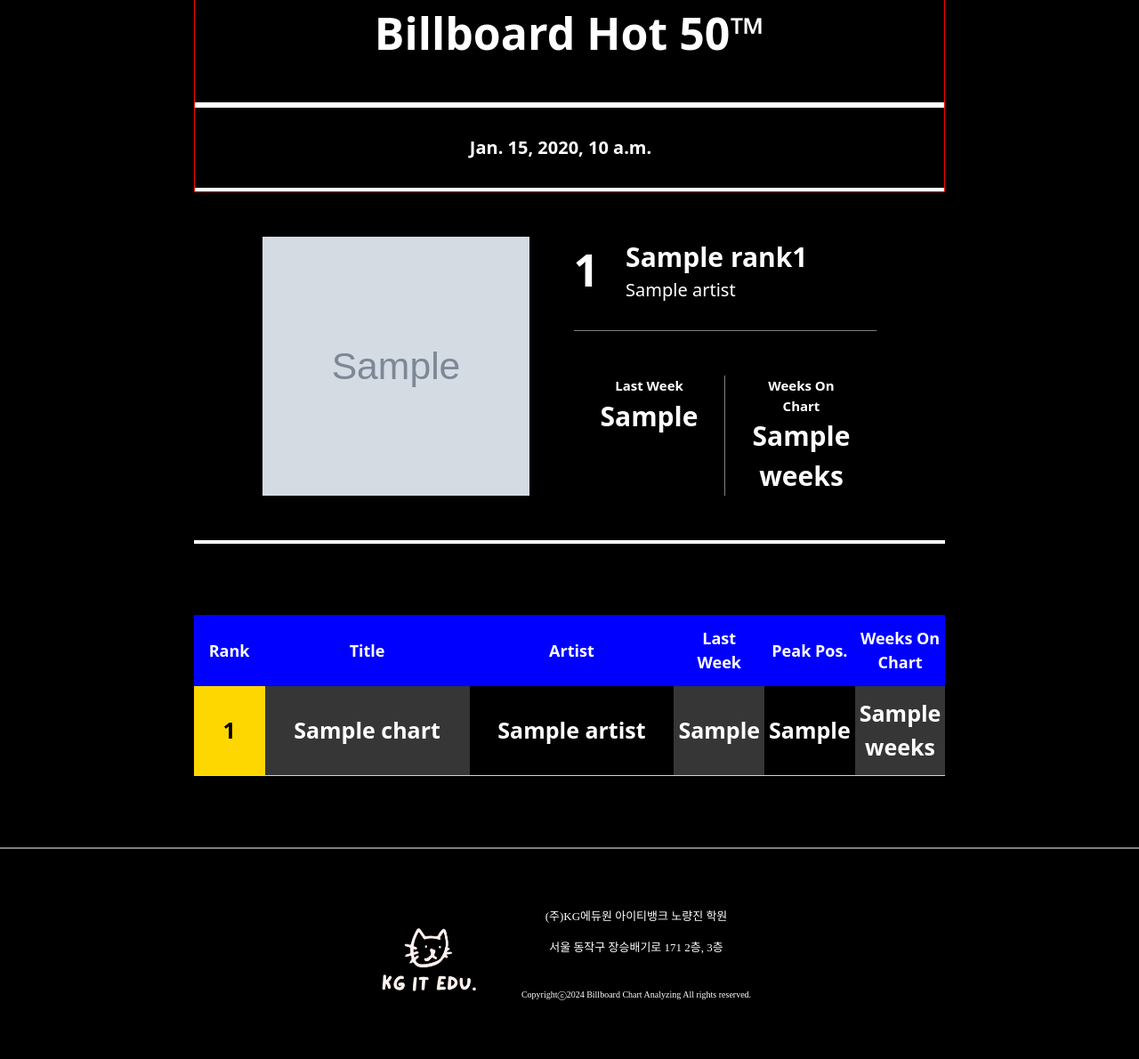
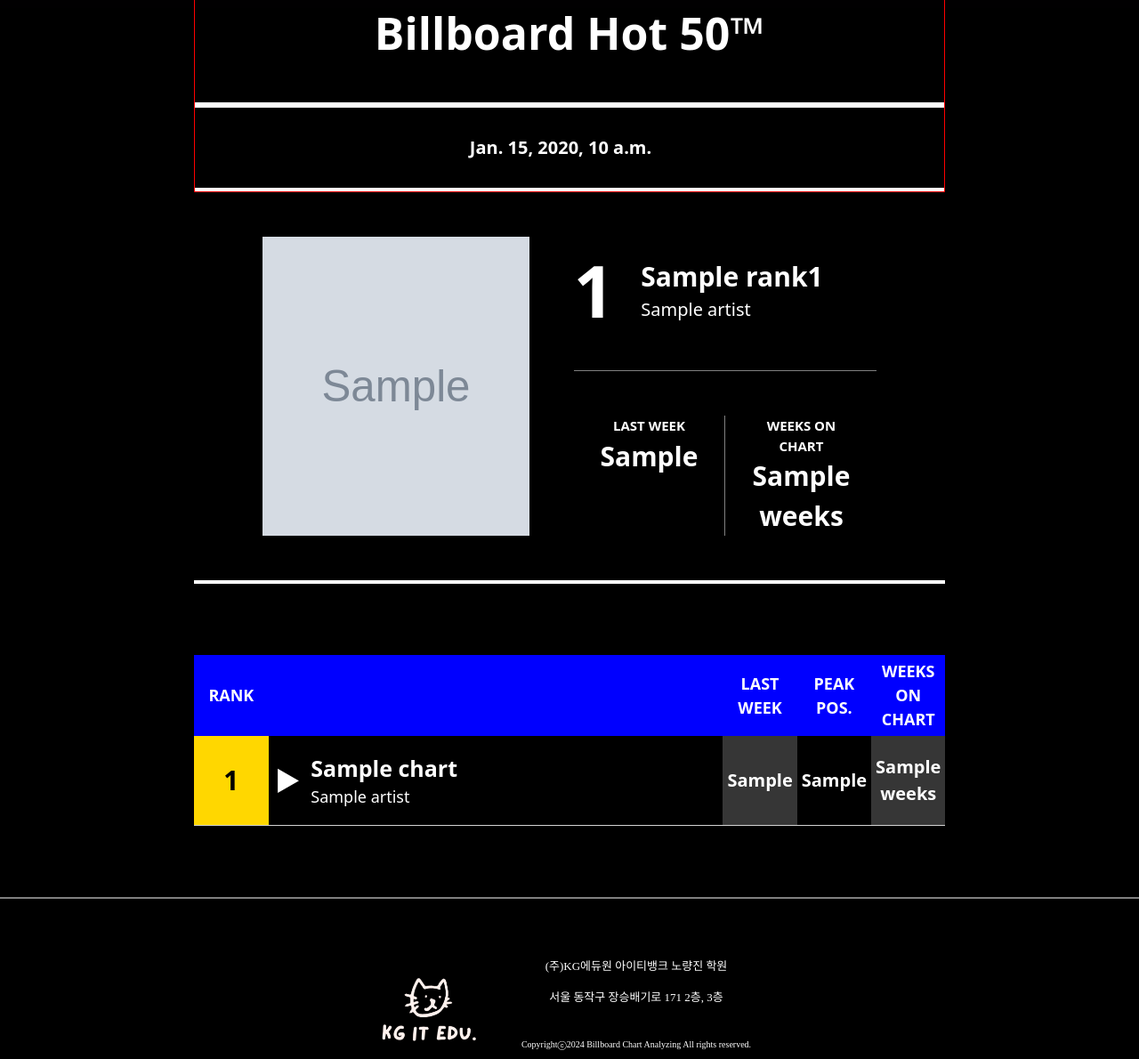
Before and after one commit to CG05/BillboardAnalitics, a Django app: template server/templates/billboardchart/billboardchart.html in a window 1280 px wide. Shown: the part 151-1341 px from the top of the page at 89% size. Before the commit the page ends 1275 px from the top, so only its background shows below. Run offline with Django 5.2, Linux system fonts and the light colour scheme; the template is opened without the code that fills it: most values are stand-ins (such as "Sample title", 1, 10 or a date in 2020); grey boxes marked "Sample" are stand-in pictures.

Commit message:
빌보드 페이지의 차트 테이블 작업(적당한 수작)

```diff
--- a/server/templates/billboardchart/billboardchart.html
+++ b/server/templates/billboardchart/billboardchart.html
@@ -1,6 +1,6 @@
 {% extends 'template.html' %}
 
-{% block title %}Example{% endblock %}
+{% block title %}Billboard Chart{% endblock %}
 
 {% load static %}
 
@@ -70,13 +70,15 @@
             padding-bottom: 30px;
             border-bottom: 1px solid gray;
         }
-
         #rank1-rank {
+            margin-right: 30px;
+            font-size: 80px;
             text-align: center;
-            font-size: 50px;
             font-weight: bolder;
-            margin-right: 30px;
         }
+        #rank1-track {
+                margin-top: 22px;
+            }
 
         #rank1-chartinfo {
             margin-top: 50px;
@@ -124,6 +126,7 @@
             padding: 5px;
             color: white;
             text-align: center;
+            vertical-align: middle;
         }
 
         #chart-legend td{
@@ -136,32 +139,51 @@
         #chart-legend #legend-rank {
             width: 10%;
         }
-        #chart-legend #legend-title {
-            width: 30%;
-        }
-        #chart-legend #legend-artist {
-            width: 30%;
+        #chart-legend #legend-fluct {
+            width: 5%;
         }
         #chart-legend #legend-lastweek {
-            width: 10%;
+            width: 8%;
+        }
+        #chart-legend #legend-peakpos {
+            width: 8%;
+        }
+        #chart-legend #legend-weeksonchart {
+            width: 8%;
         }
 
         .chart-content td{
             height: 100px;
             background-color: rgb(54, 54, 54);
             color: white;
-            font-size: 25px;
+            font-size: 20px;
             font-weight: bolder;
             text-align: center;
             border-bottom: 1px solid lightgray;
         }
         .chart-content .content-rank{
+            font-size: 30px;
             background: white;
             color: black;
             font-weight: bolder;
         }
-        .chart-content .content-artist{
+        .chart-content .content-fluct{
+            font-size: 30px;
             background: black;
+            color: white;
+            font-weight: bolder;
+        }
+        .chart-content .content-track{
+            background: black;
+        }
+        .chart-content .content-track .content-title{
+            text-align: left;
+            font-size: 25px;
+        }
+        .chart-content .content-track .content-artist{
+            text-align: left;
+            font-size: 18px;
+            font-weight: normal;
         }
         .chart-content .content-peakpos{
             background: black;
@@ -187,6 +209,7 @@
                 margin-top: 30px;
             }
             #rank1-rank {
+                display: block;
                 width: auto;
             }
             #rank1-track {
@@ -227,11 +250,11 @@
             </div>
             <div id="rank1-chartinfo">
                 <div class="rank1-chartinfo-item" style="border-right: 1px solid gray">
-                    <div class="rank1-info-label">Last Week</div>
+                    <div class="rank1-info-label">LAST WEEK</div>
                     <div class="rank1-info-value">{{rank1.lastPos}}</div>
                 </div>
                 <div class="rank1-chartinfo-item">
-                    <div class="rank1-info-label">Weeks On Chart</div>
+                    <div class="rank1-info-label">WEEKS ON CHART</div>
                     <div class="rank1-info-value">{{rank1.weeks}}</div>
                 </div>
             </div>
@@ -243,12 +266,12 @@
     <div id="chart-table-wrapper">
         <table id="chart-table">
             <tr id="chart-legend">
-                <td id="legend-rank">Rank</td>
-                <td id="legend-title">Title</td>
-                <td id="legend-artist">Artist</td>
-                <td id="legend-lastweek">Last Week</td>
-                <td id="legend-peakpos">Peak Pos.</td>
-                <td id="legend-weeksonchart">Weeks On Chart</td>
+                <td id="legend-rank">RANK</td>
+                <td id="legend-fluct"></td>
+                <td id="legend-track"></td>
+                <td id="legend-lastweek">LAST WEEK</td>
+                <td id="legend-peakpos">PEAK POS.</td>
+                <td id="legend-weeksonchart">WEEKS ON CHART</td>
             </tr>
             {% for c in chart %}
             <tr class="chart-content">
@@ -263,8 +286,19 @@
                 {% else %}
                     <td class="content-rank">{{c.rank}}</td>
                 {% endif %}
-                <td class="content-title">{{c.title}}</td>
-                <td class="content-artist">{{c.artist}}</td>
+                <td class="content-fluct">
+                    {% if c.rank < c.lastPos %}
+                        <div style="color:green">▲</div>
+                    {% elif c.rank > c.lastPos %}
+                        <div style="color:red">▼</div>
+                    {% else %}
+                        <div>▶</div>
+                    {% endif %}
+                </td>
+                <td class="content-track">
+                    <div class="content-title">{{c.title}}</div>
+                    <div class="content-artist">{{c.artist}}</div>
+                </td>
                 <td class="content-lastweek">{{c.lastPos}}</td>
                 <td class="content-peakpos">{{c.peakPos}}</td>
                 <td class="content-weeksonchart">{{c.weeks}}</td>
```
